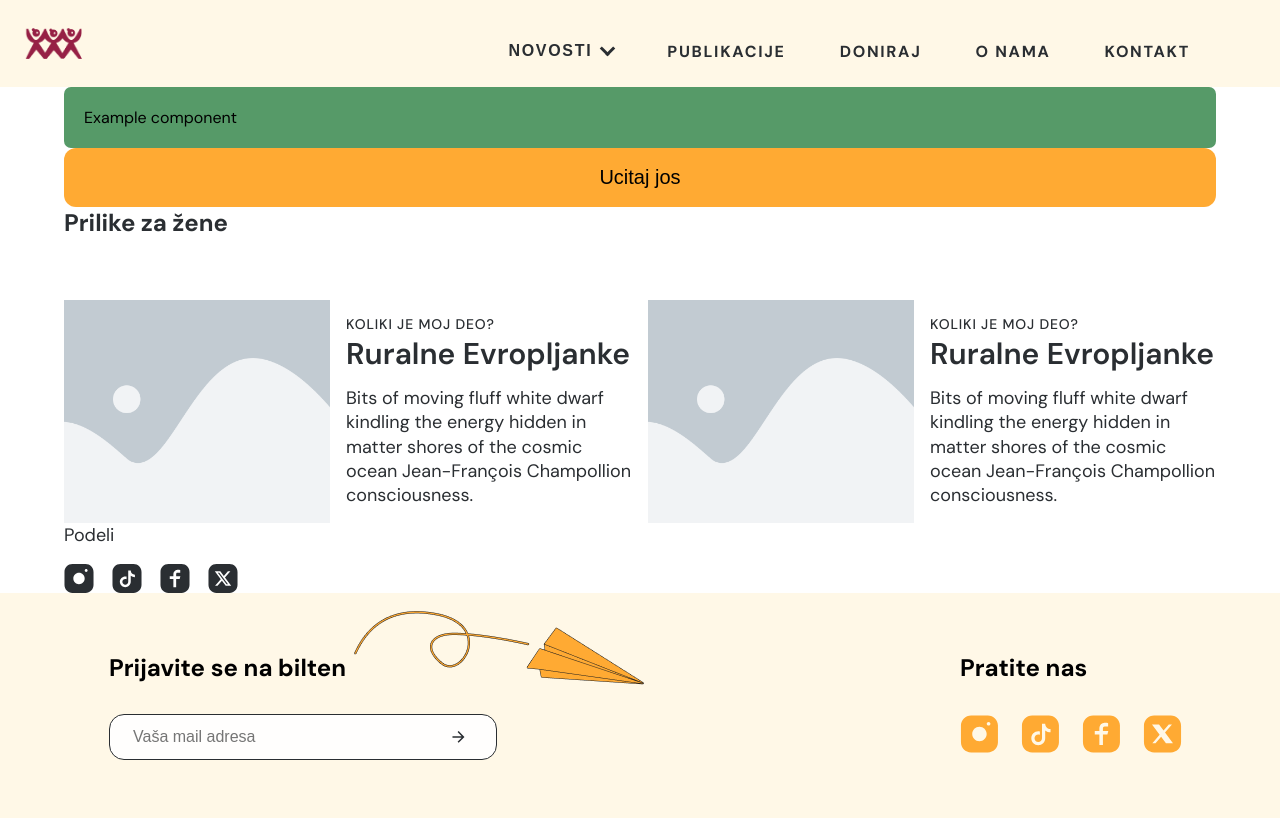
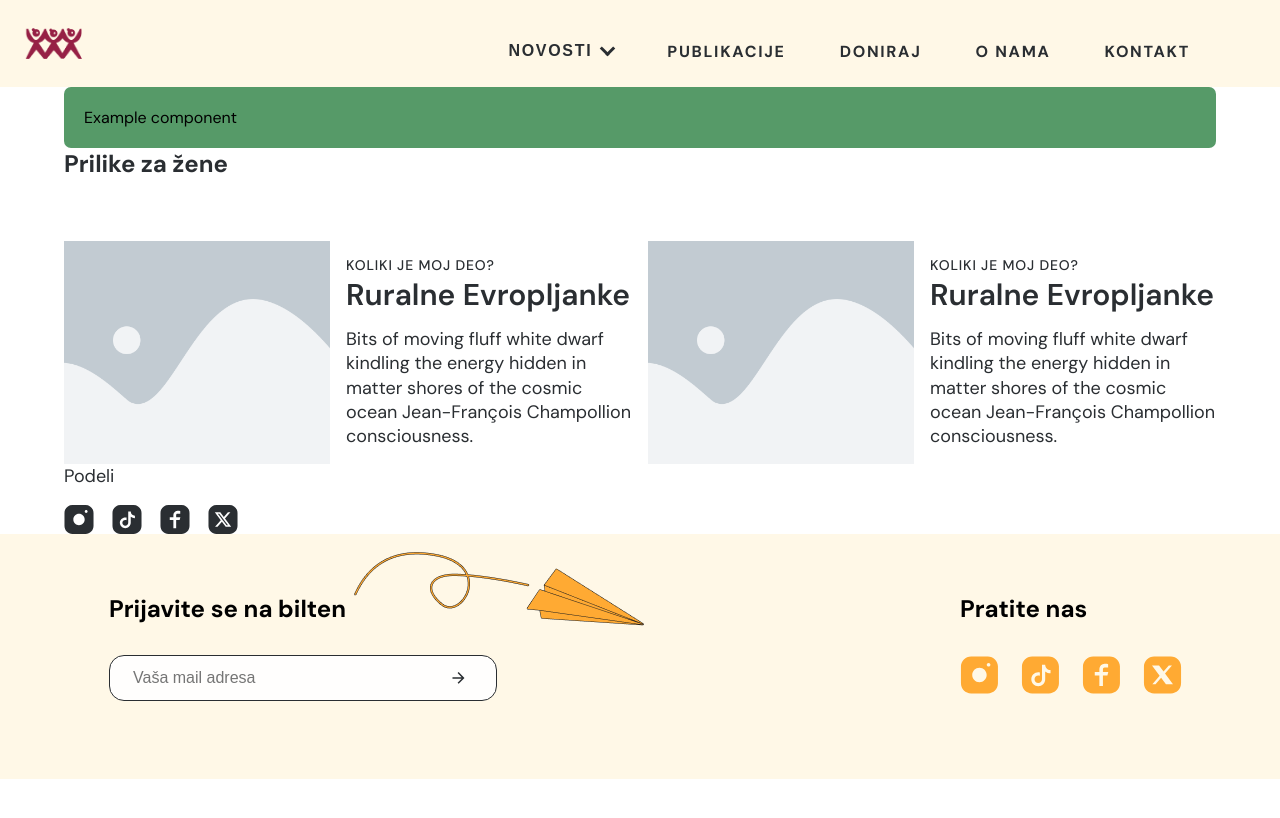
Before and after one commit to vegaitglobal/informisi-zene-website, a React (Create React App) app in the folder zuko-ui/: page / in a window 1280 px wide. Shown: the top 818 px of the page. Built offline with nearby package versions, Linux system fonts and the light colour scheme.

Commit message:
remove example button from home page

```diff
--- a/zuko-ui/src/pages/index.js
+++ b/zuko-ui/src/pages/index.js
@@ -1,4 +1,3 @@
-import RoundedButton from "../components/RoundedButton/RoundedButton";
 import TestComponent from "../components/TestComponent/TestComponent";
 import PostShareLinks from '../components/PostShareLinks/PostShareLinks';
 import HomePostsContainer from "../components/HomePostsContainer/HomePostsContainer";
@@ -6,7 +5,6 @@ import HomePostsContainer from "../components/HomePostsContainer/HomePostsContai
 export default function HomePage() {
     return <div>
         <TestComponent testProperty="Example component"/>
-        <RoundedButton />
 		<HomePostsContainer />
 		<PostShareLinks />
     </div>
```
